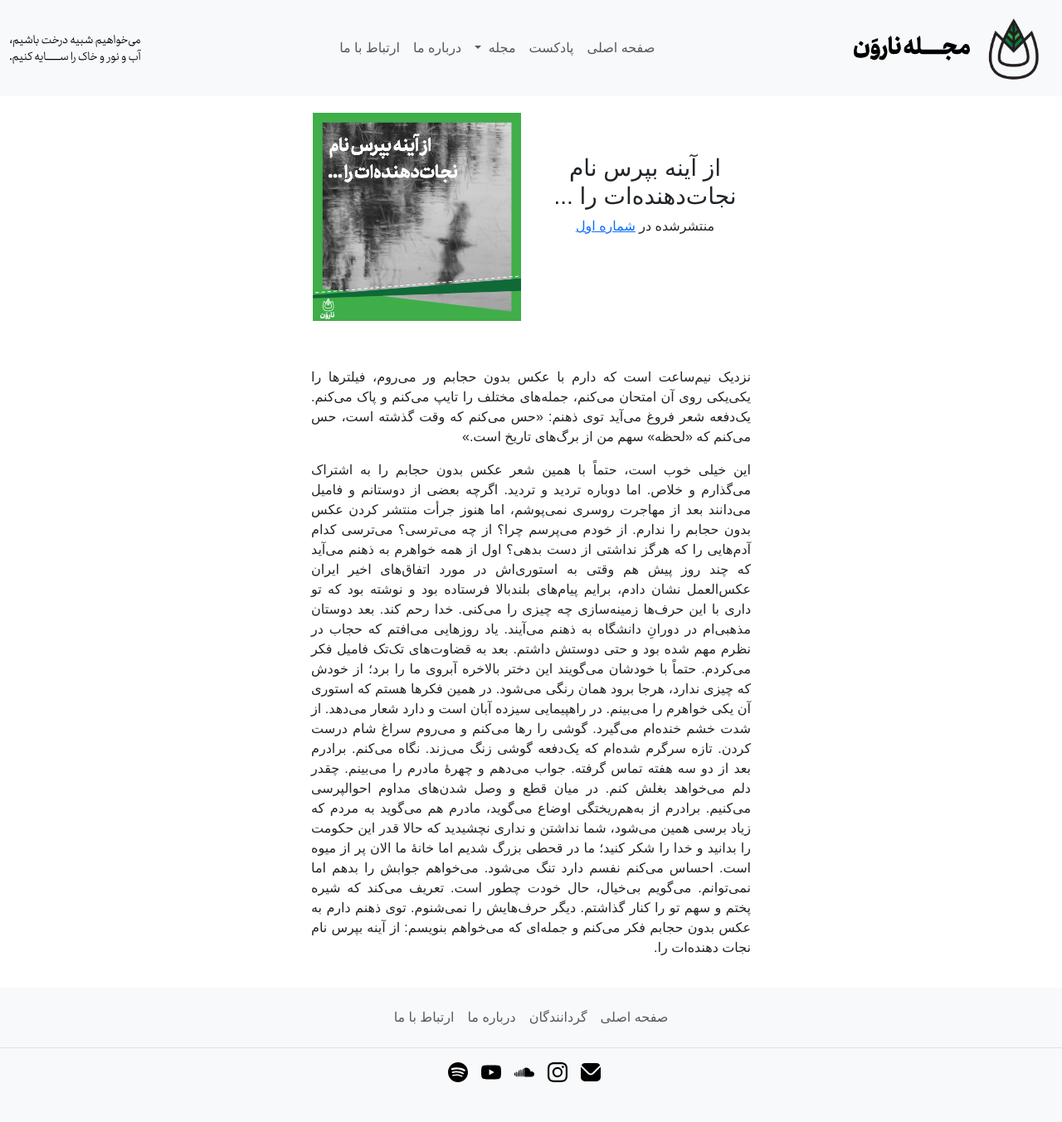
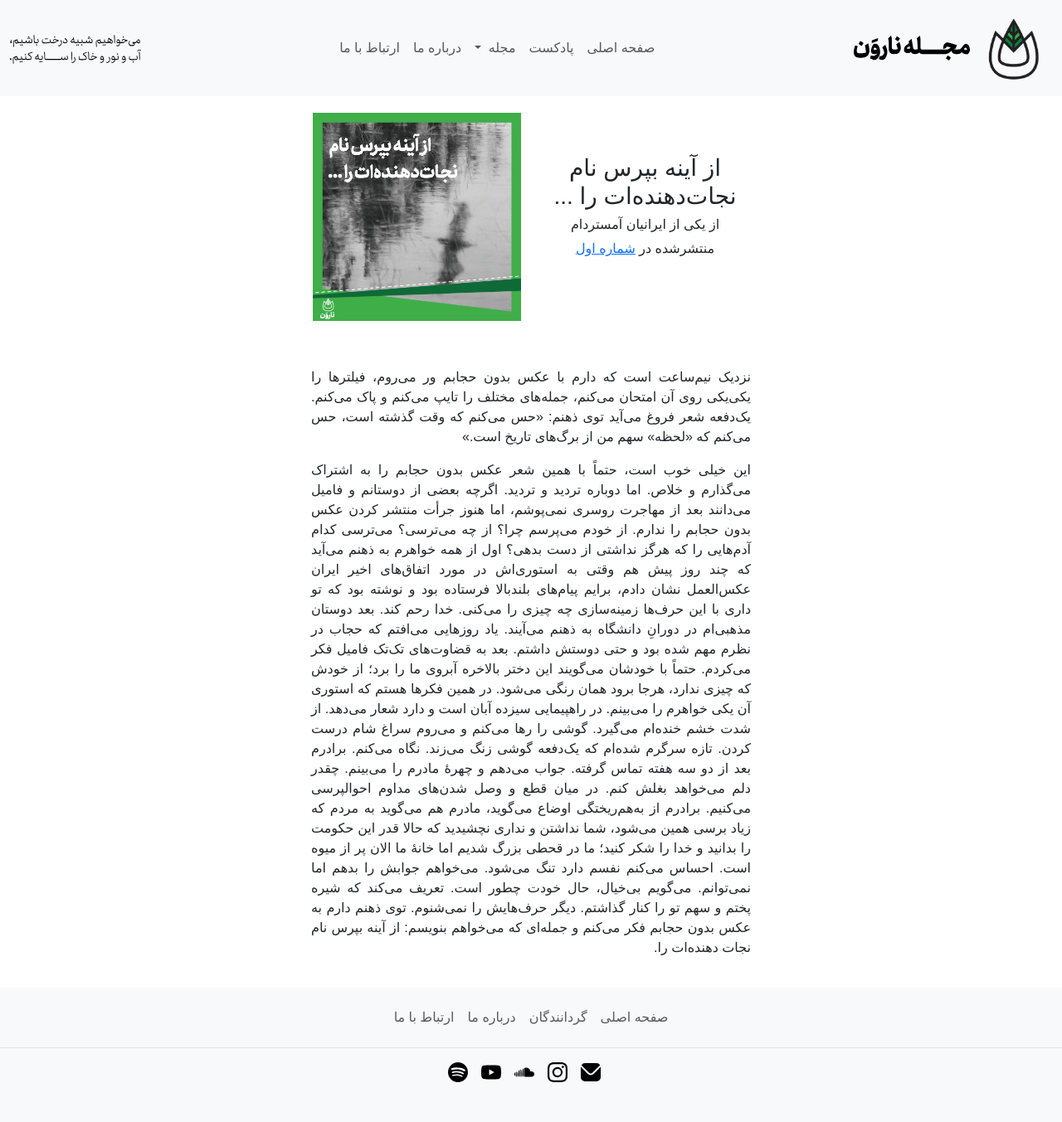
Before and after one commit to NaarvanMag/naarvanmag.github.io, a Jekyll site: the page built from شماره اول. آ مثل آغاز، مثل آمستردام/_posts/2024-01-01-از آینه بپرس.markdown, in a window 1280 px wide. Shown: the whole page at 83% size. Built offline with Jekyll 4.4.1, drawn with Linux system fonts in a browser that asks for light colours; nearby versions of some CDN libraries; a style sheet for code colours, icons or effects is not loaded.

Commit message:
Add author to the post page

```diff
--- a/_layouts/post.html
+++ b/_layouts/post.html
@@ -4,6 +4,7 @@ layout: default
 <div class="row" style="padding: 20px;">
     <div class="col-lg-3 offset-lg-3 col-sm-12 text-center" style="margin-top: 50px; margin-bottom: 20px;">
         <h3>{{ page.title }}</h3>
+        <h6><span style="font-weight: normal;">از</span> {{ page.author }}</h6>
         <h7>منتشرشده در <a href="{{ page.nlink }}">{{ page.ntext }}</a></h7>
     </div>
     <div class="col-lg-3 col-sm-12">
```
